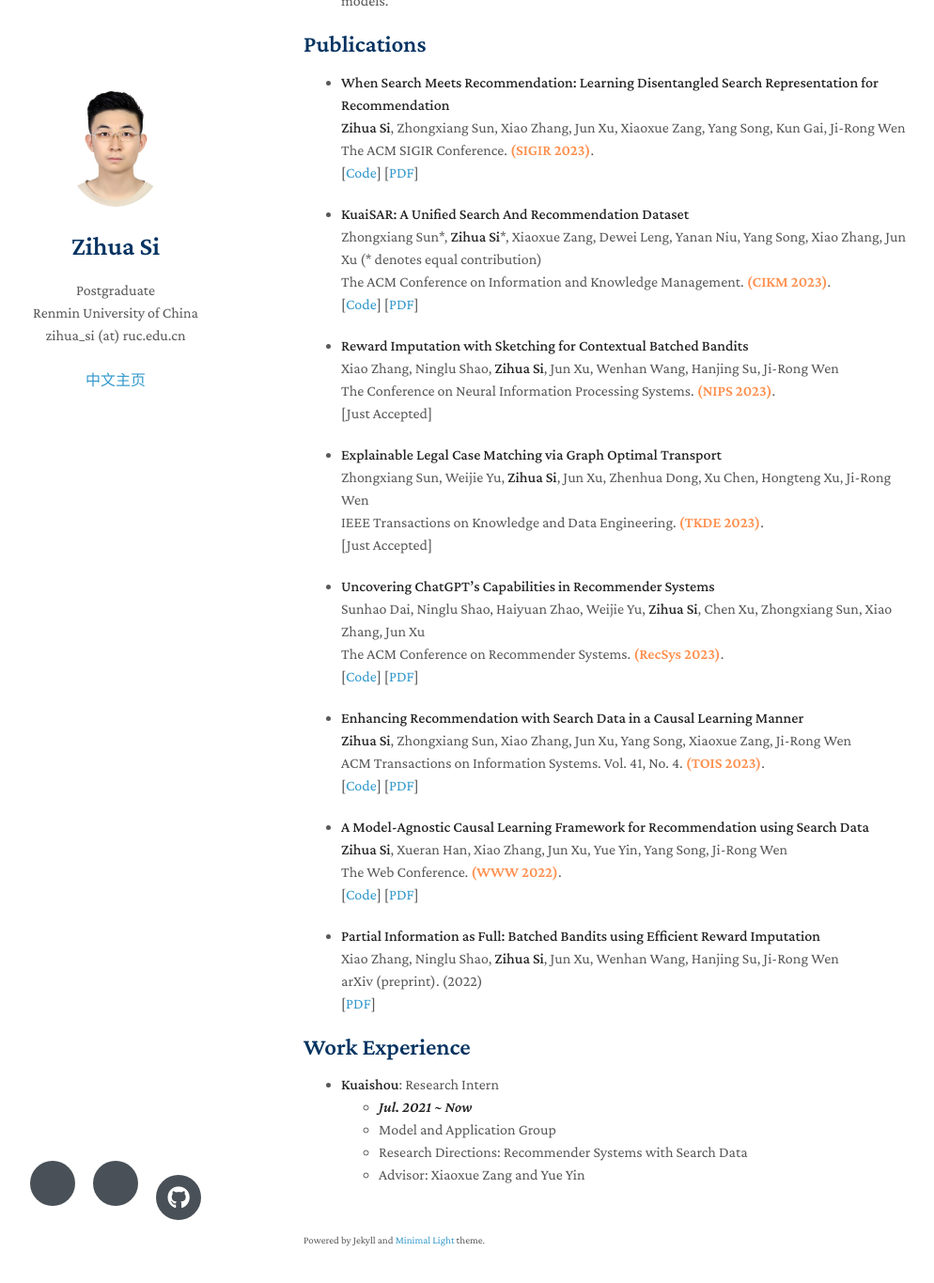
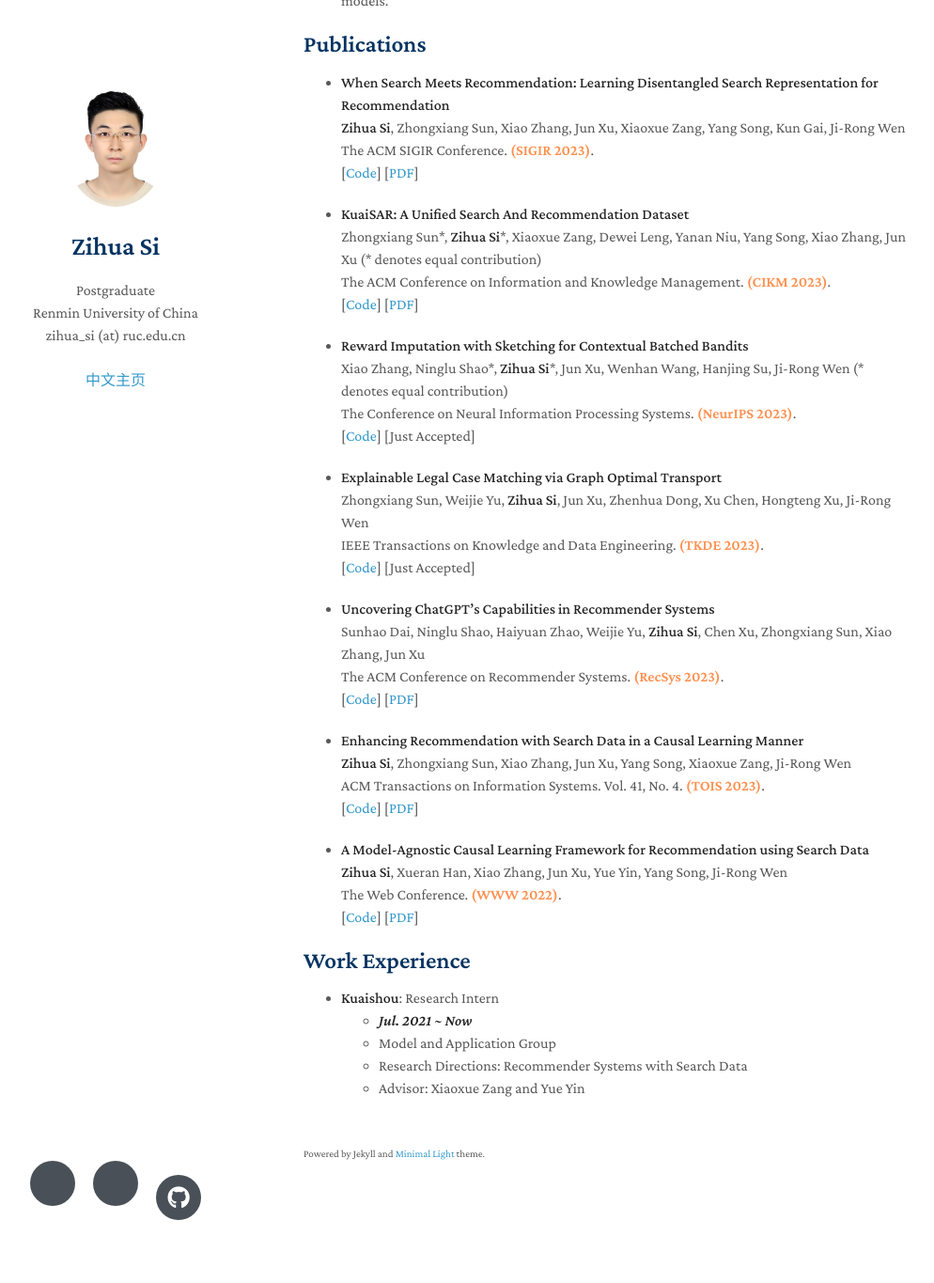
Before and after one commit to Ethan00Si/ethan00si.github.io, a Jekyll site: the page built from index.md, in a window 1280 px wide and 1400 px high, scrolled down 501 px. Shown: the top 1365 px of the window at 94% size, without its empty margins (147-1141 px from the left). Built offline with Jekyll 4.4.1, drawn with Linux system fonts in a browser that asks for light colours; nearby versions of some CDN libraries; a style sheet for code colours, icons or effects is not loaded; after the commit the page ends 1809 px from its top, so only the background shows below that.

Commit message:
update pub

```diff
--- a/index.md
+++ b/index.md
@@ -43,10 +43,11 @@ He joined the Beijing Key Laboratory of Big Data Management and Analysis Methods
 
 - **Reward Imputation with Sketching for Contextual Batched Bandits**
   <br>
-  Xiao Zhang, Ninglu Shao, **Zihua Si**, Jun Xu, Wenhan Wang, Hanjing Su, Ji-Rong Wen
+  Xiao Zhang, Ninglu Shao\*, **Zihua Si**\*, Jun Xu, Wenhan Wang, Hanjing Su, Ji-Rong Wen (* denotes equal contribution)
   <br>
-  The Conference on Neural Information Processing Systems. <span style="color:#ff904f;font-weight:1000">(NIPS 2023)</span>.
+  The Conference on Neural Information Processing Systems. <span style="color:#ff904f;font-weight:1000">(NeurIPS 2023)</span>.
   <br>
+  [[Code](https://github.com/rainym00d/NeurIPS-2023-Reward-Imputation-with-Sketching-for-Contextual-Batched-Bandits)]
   [Just Accepted]
 
 - **Explainable Legal Case Matching via Graph Optimal Transport**
@@ -55,6 +56,7 @@ He joined the Beijing Key Laboratory of Big Data Management and Analysis Methods
   <br>
   IEEE Transactions on Knowledge and Data Engineering. <span style="color:#ff904f;font-weight:1000">(TKDE 2023)</span>.
   <br>
+  [[Code](https://github.com/Jeryi-Sun/GEIOT-Match)]
   [Just Accepted]
 
 
@@ -88,14 +90,6 @@ He joined the Beijing Key Laboratory of Big Data Management and Analysis Methods
 
 
 
-- **Partial Information as Full: Batched Bandits using Efficient Reward Imputation**
-  <br>
-  Xiao Zhang, Ninglu Shao, **Zihua Si**, Jun Xu, Wenhan Wang, Hanjing Su, Ji-Rong Wen
-  <br>
-  arXiv (preprint). (2022)
-  <br>
-  [[PDF](https://arxiv.org/pdf/2210.06719.pdf)]
-
 
 
 
```
Also changed, not shown: zh.md (+5 -9 lines).
